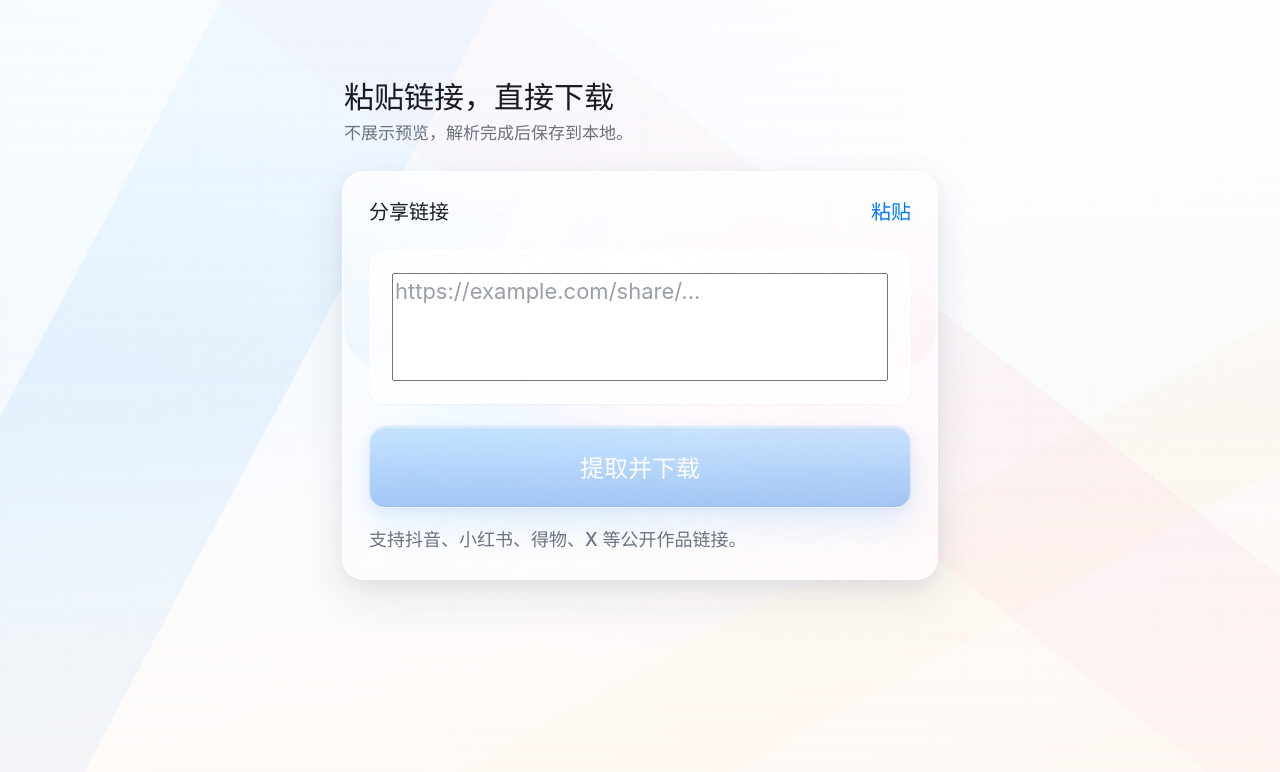
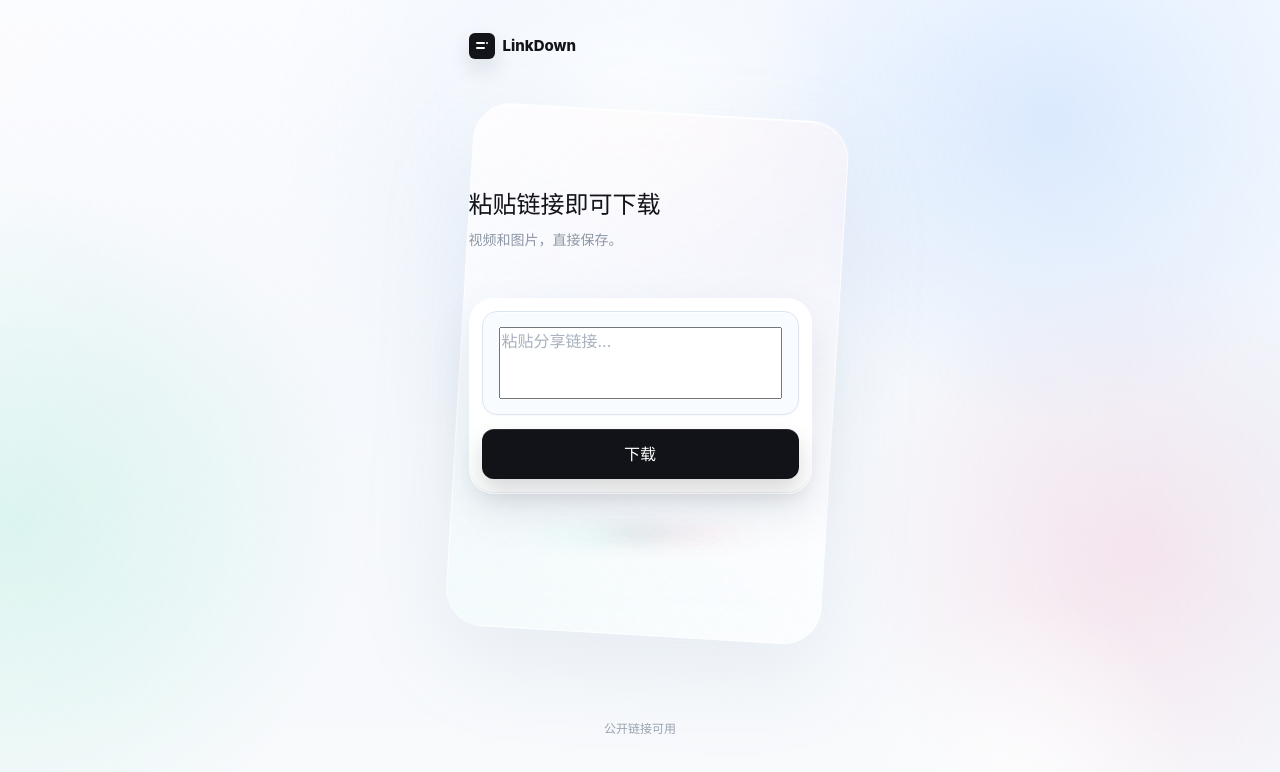
Before and after one commit to menglaomeng/link-media-saver, a Vue app in the folder frontend/: page / in a window 1280 px wide. Shown: the top 772 px of the page. Built offline with nearby package versions, Linux system fonts and the light colour scheme; no server answers.

Commit message:
Polish downloader landing style

```diff
--- a/frontend/src/components/ExtractForm.vue
+++ b/frontend/src/components/ExtractForm.vue
@@ -6,7 +6,6 @@ defineProps<{
 }>()
 
 const emit = defineEmits<{
-  paste: []
   submit: []
   'update:modelValue': [value: string]
 }>()
@@ -14,18 +13,11 @@ const emit = defineEmits<{
 
 <template>
   <form class="extract-form" @submit.prevent="emit('submit')">
-    <div class="form-head">
-      <span>分享链接</span>
-      <button class="paste-button" type="button" @click="emit('paste')">
-        粘贴
-      </button>
-    </div>
-
     <van-field
       :model-value="modelValue"
       class="link-field"
       type="textarea"
-      placeholder="https://example.com/share/..."
+      placeholder="粘贴分享链接..."
       :rows="3"
       :border="false"
       aria-label="分享链接"
@@ -42,9 +34,7 @@ const emit = defineEmits<{
       :disabled="!canSubmit"
       aria-label="提取"
     >
-      提取并下载
+      下载
     </van-button>
-
-    <p class="form-note">支持抖音、小红书、得物、X 等公开作品链接。</p>
   </form>
 </template>
--- a/frontend/src/pages/MediaExtractorPage.vue
+++ b/frontend/src/pages/MediaExtractorPage.vue
@@ -15,7 +15,6 @@ const {
   hasResult,
   linkText,
   loading,
-  pasteFromClipboard,
   progressDetail,
   progressPercent,
   progressText
@@ -25,9 +24,16 @@ const {
 <template>
   <main class="shell">
     <section class="workspace">
+      <div class="brand-row" aria-label="LinkDown">
+        <span class="brand-mark" aria-hidden="true">
+          <span></span>
+        </span>
+        <span class="brand-word">LinkDown</span>
+      </div>
+
       <header class="hero-copy">
-        <h1>粘贴链接，直接下载</h1>
-        <p>不展示预览，解析完成后保存到本地。</p>
+        <h1>粘贴链接即可下载</h1>
+        <p>视频和图片，直接保存。</p>
       </header>
 
       <div class="download-card" :class="{ active: hasResult }">
@@ -35,7 +41,6 @@ const {
           v-model="linkText"
           :can-submit="canSubmit"
           :loading="loading"
-          @paste="pasteFromClipboard"
           @submit="extractMedia"
         />
 
@@ -51,6 +56,8 @@ const {
           :visible="hasResult"
         />
       </div>
+
+      <p class="fine-print">公开链接可用</p>
     </section>
   </main>
 </template>
--- a/frontend/src/styles.css
+++ b/frontend/src/styles.css
@@ -1,24 +1,14 @@
 :root {
-  --paper: oklch(0.984 0.006 246);
-  --page-gradient:
-    linear-gradient(180deg, rgba(255, 255, 255, 0.76) 0%, rgba(249, 252, 255, 0.5) 48%, rgba(255, 250, 246, 0.72) 100%),
-    linear-gradient(118deg, transparent 0 13%, rgba(24, 143, 255, 0.16) 13% 29%, transparent 29% 100%),
-    linear-gradient(38deg, transparent 0 54%, rgba(255, 110, 158, 0.12) 54% 68%, transparent 68% 100%),
-    linear-gradient(151deg, transparent 0 68%, rgba(255, 207, 92, 0.1) 68% 78%, transparent 78% 100%),
-    linear-gradient(154deg, oklch(0.946 0.026 243) 0%, oklch(0.99 0.004 250) 48%, oklch(0.972 0.018 58) 100%);
-  --surface: oklch(0.992 0.003 258);
-  --surface-soft: oklch(0.998 0.002 258);
-  --glass-fill: rgba(255, 255, 255, 0.52);
-  --glass-fill-strong: rgba(255, 255, 255, 0.76);
-  --glass-edge: rgba(255, 255, 255, 0.84);
-  --glass-shadow: rgba(32, 43, 60, 0.14);
-  --ink: oklch(0.225 0.012 258);
-  --muted: oklch(0.585 0.018 258);
-  --line: color-mix(in oklch, var(--ink) 12%, transparent);
-  --line-strong: color-mix(in oklch, var(--ink) 18%, transparent);
-  --accent: oklch(0.61 0.235 258);
-  --danger: oklch(0.52 0.22 25);
-  --warning: oklch(0.46 0.105 70);
+  --paper: #f7f9fc;
+  --ink: #12141a;
+  --muted: #8e97a5;
+  --soft: #f8fbff;
+  --line: #dde5f0;
+  --line-strong: #d0dae8;
+  --button: #111318;
+  --danger: #c93232;
+  --warning: #9a6a13;
+  --accent: #1a73ff;
   color: var(--ink);
   background: var(--paper);
   font-family:
@@ -34,14 +24,19 @@
   box-sizing: border-box;
 }
 
+html,
+body,
+#app {
+  min-height: 100%;
+}
+
 body {
   min-width: 320px;
   min-height: 100vh;
   min-height: 100dvh;
   margin: 0;
-  background: var(--page-gradient);
-  background-attachment: fixed;
   overflow-x: hidden;
+  background: var(--paper);
 }
 
 button,
@@ -60,203 +55,212 @@ a {
   display: grid;
   align-items: start;
   justify-items: center;
+  min-height: 100vh;
+  min-height: 100dvh;
+  padding: 30px 16px 52px;
   overflow: hidden;
   isolation: isolate;
-  min-height: 100vh;
-  min-height: 100dvh;
-  padding: clamp(52px, 10vh, 88px) 18px clamp(24px, 5vh, 44px);
-  background: var(--page-gradient);
-  background-attachment: fixed;
+  background:
+    radial-gradient(circle at 82% 15%, rgba(122, 178, 255, 0.24), transparent 24%),
+    radial-gradient(circle at 1% 65%, rgba(134, 232, 202, 0.26), transparent 25%),
+    radial-gradient(circle at 89% 69%, rgba(246, 164, 190, 0.24), transparent 23%),
+    linear-gradient(180deg, #fbfcff 0%, #f5f8fc 48%, #f8fafc 100%);
 }
 
 .shell::before {
   position: absolute;
-  inset: 0;
+  inset: -120px -80px;
   z-index: -2;
   content: "";
   background:
-    linear-gradient(90deg, color-mix(in oklch, var(--ink) 2.6%, transparent) 1px, transparent 1px),
-    linear-gradient(180deg, color-mix(in oklch, var(--ink) 1.8%, transparent) 1px, transparent 1px),
-    repeating-linear-gradient(132deg, transparent 0 16px, rgba(255, 255, 255, 0.2) 16px 17px),
-    linear-gradient(180deg, rgba(255, 255, 255, 0.68), transparent 44%, rgba(255, 248, 242, 0.62));
-  background-size: 64px 100%, 100% 64px, 28px 28px, auto;
-  opacity: 0.72;
-  mask-image: linear-gradient(180deg, transparent, rgba(0, 0, 0, 0.34) 16%, rgba(0, 0, 0, 0.24) 84%, transparent);
+    radial-gradient(circle at 50% 24%, rgba(255, 255, 255, 0.92), transparent 19%),
+    radial-gradient(circle at 50% 24%, rgba(185, 218, 255, 0.2), transparent 34%),
+    linear-gradient(125deg, rgba(255, 255, 255, 0.24), transparent 38%),
+    linear-gradient(245deg, rgba(221, 238, 255, 0.3), transparent 35%);
+  filter: blur(1px);
 }
 
 .shell::after {
   position: absolute;
-  top: calc(50% - 122px);
-  left: 50%;
-  z-index: -1;
-  width: min(620px, 88vw);
-  height: 188px;
+  right: 6%;
+  bottom: -18%;
+  z-index: -2;
+  width: 360px;
+  height: 360px;
   content: "";
-  border: 1px solid rgba(255, 255, 255, 0.3);
-  background:
-    linear-gradient(104deg, rgba(255, 255, 255, 0.44), rgba(255, 255, 255, 0.1) 56%, rgba(255, 255, 255, 0.34)),
-    linear-gradient(90deg, transparent, rgba(24, 143, 255, 0.18), rgba(255, 110, 158, 0.12), rgba(255, 207, 92, 0.09), transparent);
-  backdrop-filter: blur(10px) saturate(1.25);
-  -webkit-backdrop-filter: blur(10px) saturate(1.25);
-  clip-path: polygon(8% 28%, 96% 0, 88% 62%, 0 100%);
-  box-shadow:
-    0 44px 130px rgba(24, 143, 255, 0.14),
-    0 82px 140px rgba(255, 110, 158, 0.09);
-  opacity: 0.76;
-  transform: translateX(-50%) rotate(-2deg);
-  transform-origin: center;
+  background: radial-gradient(circle, rgba(255, 255, 255, 0.78), transparent 66%);
+  opacity: 0.8;
 }
 
 .workspace {
   position: relative;
-  display: grid;
-  gap: 26px;
-  justify-items: stretch;
-  width: min(596px, 100%);
-  margin: 0 auto;
+  z-index: 1;
+  width: min(343px, 100%);
+}
+
+.workspace::before {
+  position: absolute;
+  top: 82px;
+  left: 2px;
+  z-index: -1;
+  width: min(374px, calc(100% + 32px));
+  height: min(522px, calc(100vh - 210px));
+  height: min(522px, calc(100dvh - 210px));
+  min-height: 420px;
+  content: "";
+  border: 1px solid rgba(255, 255, 255, 0.7);
+  border-radius: 38px;
+  background:
+    linear-gradient(144deg, rgba(255, 255, 255, 0.74), rgba(246, 250, 255, 0.42) 44%, rgba(255, 255, 255, 0.62)),
+    linear-gradient(26deg, rgba(167, 240, 218, 0.16), transparent 38%, rgba(250, 174, 199, 0.14)),
+    rgba(255, 255, 255, 0.2);
+  box-shadow:
+    inset 0 1px 0 rgba(255, 255, 255, 0.74),
+    0 32px 90px rgba(137, 161, 190, 0.14);
+  transform: rotate(3.4deg);
+  transform-origin: 50% 12%;
+  backdrop-filter: blur(28px) saturate(1.28);
+  -webkit-backdrop-filter: blur(28px) saturate(1.28);
+}
+
+.brand-row {
+  display: flex;
+  align-items: center;
+  min-height: 32px;
+}
+
+.brand-mark {
+  position: relative;
+  display: inline-flex;
+  width: 26px;
+  height: 26px;
+  margin-right: 8px;
+  border-radius: 6px;
+  background: var(--ink);
+  box-shadow: 0 10px 22px rgba(18, 20, 26, 0.12);
+}
+
+.brand-mark span,
+.brand-mark::before,
+.brand-mark::after {
+  position: absolute;
+  left: 7px;
+  width: 9px;
+  height: 2px;
+  content: "";
+  border-radius: 999px;
+  background: #ffffff;
+}
+
+.brand-mark span {
+  top: 9px;
+}
+
+.brand-mark::before {
+  top: 14px;
+}
+
+.brand-mark::after {
+  top: 9px;
+  left: 17px;
+  width: 2px;
+  height: 2px;
+}
+
+.brand-word {
+  color: var(--ink);
+  font-size: 15px;
+  font-weight: 760;
+  letter-spacing: 0;
+  line-height: 20px;
 }
 
 .hero-copy {
-  display: grid;
-  gap: 7px;
-  padding: 0 2px;
+  min-height: 114px;
+  margin-top: 100px;
+  padding-top: 26px;
 }
 
 .hero-copy h1 {
   margin: 0;
   color: var(--ink);
-  font-size: clamp(24px, 4vw, 30px);
-  font-weight: 760;
+  font-size: 24px;
+  font-weight: 780;
   letter-spacing: 0;
-  line-height: 1.16;
+  line-height: 34px;
 }
 
 .hero-copy p {
-  margin: 0;
-  color: color-mix(in oklch, var(--muted) 90%, var(--ink));
-  font-size: clamp(14px, 2.2vw, 17px);
-  font-weight: 520;
-  line-height: 1.35;
+  margin: 8px 0 0;
+  color: var(--muted);
+  font-size: 14px;
+  font-weight: 420;
+  letter-spacing: 0;
+  line-height: 20px;
 }
 
 .download-card {
   position: relative;
   display: grid;
-  gap: 20px;
   width: 100%;
-  padding: 26px;
-  overflow: hidden;
-  border: 1px solid var(--glass-edge);
-  border-radius: 22px;
+  min-height: 196px;
+  margin-top: 22px;
+  padding: 12px;
+  border: 1px solid rgba(255, 255, 255, 0.86);
+  border-radius: 25px;
   background:
-    linear-gradient(138deg, rgba(255, 255, 255, 0.84), rgba(255, 255, 255, 0.38) 44%, rgba(255, 255, 255, 0.64)),
-    linear-gradient(180deg, rgba(255, 255, 255, 0.32), rgba(255, 255, 255, 0.12)),
-    linear-gradient(135deg, rgba(24, 143, 255, 0.07), transparent 42%, rgba(255, 110, 158, 0.055));
+    linear-gradient(180deg, rgba(255, 255, 255, 0.86), rgba(255, 255, 255, 0.64)),
+    rgba(255, 255, 255, 0.64);
   box-shadow:
-    0 16px 42px rgba(32, 43, 60, 0.1),
-    0 5px 16px rgba(68, 126, 177, 0.06),
-    inset 0 1px 0 rgba(255, 255, 255, 0.92),
-    inset 0 -1px 0 rgba(255, 255, 255, 0.34);
-  backdrop-filter: blur(30px) saturate(1.55);
-  -webkit-backdrop-filter: blur(30px) saturate(1.55);
-}
-
-.download-card::before {
-  position: absolute;
-  inset: 1px 1px auto;
-  z-index: 0;
-  height: 48%;
-  content: "";
-  border-radius: 21px 21px 40px 40px;
-  background:
-    linear-gradient(180deg, rgba(255, 255, 255, 0.78), rgba(255, 255, 255, 0.24) 62%, transparent),
-    linear-gradient(112deg, transparent 0 28%, rgba(255, 255, 255, 0.44) 28% 37%, transparent 37% 100%),
-    linear-gradient(90deg, rgba(24, 143, 255, 0.08), transparent 48%, rgba(255, 110, 158, 0.06));
-  opacity: 0.7;
-  pointer-events: none;
+    0 18px 42px rgba(71, 91, 118, 0.12),
+    0 1px 0 rgba(255, 255, 255, 0.84) inset,
+    0 -1px 0 rgba(206, 216, 228, 0.38) inset;
+  backdrop-filter: blur(26px) saturate(1.2);
+  -webkit-backdrop-filter: blur(26px) saturate(1.2);
 }
 
 .download-card::after {
   position: absolute;
-  top: 10px;
-  right: 12px;
-  z-index: 0;
-  width: 132px;
-  height: 132px;
+  top: calc(100% + 34px);
+  left: 55px;
+  width: 232px;
+  height: 14px;
   content: "";
+  border-radius: 999px;
   background:
-    linear-gradient(90deg, rgba(255, 255, 255, 0.24) 1px, transparent 1px),
-    linear-gradient(180deg, rgba(255, 255, 255, 0.2) 1px, transparent 1px);
-  background-size: 13px 13px;
-  opacity: 0.34;
-  mask-image: linear-gradient(135deg, rgba(0, 0, 0, 0.7), transparent 76%);
+    linear-gradient(90deg, transparent, rgba(167, 240, 218, 0.24), rgba(32, 40, 52, 0.16), rgba(246, 164, 190, 0.25), transparent);
+  filter: blur(10px);
+  opacity: 0.86;
   pointer-events: none;
-}
-
-.download-card > * {
-  position: relative;
-  z-index: 1;
-}
-
-.download-card.active {
-  gap: 20px;
-}
-
-.card-copy {
-  display: grid;
-  gap: 5px;
-  padding: 0 1px;
-}
-
-.card-copy h1 {
-  margin: 0;
-  color: var(--ink);
-  font-size: 16.5px;
-  font-weight: 760;
-  line-height: 1.25;
-}
-
-.card-copy p {
-  margin: 0;
-  color: color-mix(in oklch, var(--muted) 90%, var(--ink));
-  font-size: 12.5px;
-  line-height: 1.45;
 }
 
 .extract-form {
   display: grid;
-  gap: 22px;
-}
-
-.form-head {
-  display: flex;
-  align-items: center;
-  justify-content: space-between;
-  gap: 16px;
-  min-height: 28px;
-  color: var(--ink);
-  font-size: 20px;
-  font-weight: 760;
-  line-height: 1.25;
+  row-gap: 12px;
 }
 
 .link-field.van-cell {
   display: flex;
   align-items: flex-start;
-  height: auto;
-  min-height: 154px;
-  padding: 22px;
-  border: 1px solid rgba(255, 255, 255, 0.7);
-  border-radius: 16px;
-  background:
-    linear-gradient(145deg, rgba(255, 255, 255, 0.58), rgba(255, 255, 255, 0.28)),
-    rgba(255, 255, 255, 0.42);
+  width: 100%;
+  height: 104px;
+  min-height: 104px;
+  padding: 15px 16px;
+  overflow: hidden;
+  border: 1px solid var(--line);
+  border-radius: 15px;
+  background: rgba(248, 251, 255, 0.88);
   box-shadow:
-    0 1px 2px rgba(30, 41, 59, 0.04),
-    inset 0 1px 0 rgba(255, 255, 255, 0.78),
-    inset 0 -1px 0 rgba(255, 255, 255, 0.28);
-  backdrop-filter: blur(18px) saturate(1.35);
-  -webkit-backdrop-filter: blur(18px) saturate(1.35);
+    inset 0 1px 0 rgba(255, 255, 255, 0.92),
+    0 1px 2px rgba(32, 43, 60, 0.03);
+  transition:
+    border-color 150ms ease,
+    box-shadow 150ms ease,
+    background 150ms ease;
+}
+
+.link-field.van-cell::after {
+  display: none;
 }
 
 .link-field .van-cell__value,
@@ -271,47 +275,23 @@ a {
 
 .link-field .van-field__control {
   flex: 1;
-  height: auto;
-  min-height: 108px;
+  min-height: 72px;
   color: var(--ink);
-  font-size: 22px;
-  line-height: 1.45;
+  font-size: 16px;
+  font-weight: 420;
+  line-height: 22px;
   resize: none;
 }
 
-.link-field .van-field__button {
-  padding-left: 0;
-}
-
-.paste-button {
-  display: inline-flex;
-  align-items: center;
-  justify-content: flex-end;
-  height: 30px;
-  padding: 0;
-  border: 0;
-  background: transparent;
-  color: var(--accent);
-  font-size: 20px;
-  font-weight: 700;
-  cursor: pointer;
-  transition: opacity 140ms ease;
-}
-
-.paste-button:active {
-  opacity: 0.58;
-}
-
 .link-field .van-field__control::placeholder {
-  color: color-mix(in oklch, var(--muted) 72%, var(--surface-soft));
+  color: #a8b1bf;
 }
 
 .link-field:focus-within {
-  border-color: rgba(255, 255, 255, 0.82);
+  border-color: rgba(17, 19, 24, 0.34);
+  background: rgba(250, 252, 255, 0.96);
   box-shadow:
-    0 0 0 1px rgba(24, 143, 255, 0.12),
-    0 8px 18px rgba(68, 126, 177, 0.06),
-    inset 0 1px 0 rgba(255, 255, 255, 0.86);
+    inset 0 1px 0 rgba(255, 255, 255, 0.94);
 }
 
 .primary-button,
@@ -323,81 +303,62 @@ a {
   cursor: pointer;
   text-decoration: none;
   transition:
-    background 140ms ease,
-    color 140ms ease,
     opacity 140ms ease,
-    transform 140ms ease;
+    transform 140ms ease,
+    box-shadow 140ms ease;
 }
 
-.primary-button {
-  gap: 6px;
-  height: 82px;
-  min-height: 82px;
-  border-radius: 16px;
-  background:
-    linear-gradient(180deg, rgba(255, 255, 255, 0.48), rgba(255, 255, 255, 0.1)),
-    linear-gradient(180deg, rgba(10, 132, 255, 0.98), rgba(0, 101, 229, 0.96));
-  border: 1px solid rgba(255, 255, 255, 0.56);
-  color: oklch(0.99 0.003 252);
-  font-size: 24px;
-  font-weight: 700;
+.primary-button.van-button {
+  height: 50px;
+  min-height: 50px;
+  border: 0;
+  border-radius: 12px;
+  background: var(--button);
+  color: #ffffff;
+  font-size: 16px;
+  font-weight: 740;
+  line-height: 21px;
   box-shadow:
-    0 18px 36px rgba(10, 132, 255, 0.26),
-    0 4px 12px rgba(0, 79, 184, 0.16),
-    inset 0 1px 0 rgba(255, 255, 255, 0.5),
-    inset 0 -1px 0 rgba(0, 65, 160, 0.22);
-  backdrop-filter: blur(18px) saturate(1.5);
-  -webkit-backdrop-filter: blur(18px) saturate(1.5);
-}
-
-.form-note {
-  margin: -3px 0 0;
-  color: color-mix(in oklch, var(--muted) 92%, var(--ink));
-  font-size: 18px;
-  font-weight: 520;
-  line-height: 1.45;
-}
-
-.primary-button:not(:disabled):hover,
-.download-button:hover {
-  transform: translateY(-1px);
+    0 13px 24px rgba(17, 19, 24, 0.16),
+    inset 0 1px 0 rgba(255, 255, 255, 0.1);
 }
 
 .primary-button:not(:disabled):active,
 .download-button:active {
-  transform: translateY(0);
+  transform: translateY(1px);
 }
 
 .primary-button:disabled {
   cursor: not-allowed;
-  opacity: 0.42;
+  opacity: 1;
 }
 
 .primary-button:focus-visible,
 .download-button:focus-visible,
 .link-field:focus-visible {
-  outline: 2px solid color-mix(in oklch, var(--accent) 46%, transparent);
+  outline: 2px solid rgba(26, 115, 255, 0.2);
   outline-offset: 2px;
 }
 
-.spin {
-  animation: spin 900ms linear infinite;
-}
-
-@keyframes spin {
-  to {
-    transform: rotate(360deg);
-  }
+.fine-print {
+  margin: 226px 0 0;
+  color: #9aa3af;
+  font-size: 12px;
+  font-weight: 430;
+  letter-spacing: 0;
+  line-height: 18px;
+  text-align: center;
 }
 
 .notice {
   display: flex;
-  gap: 8px;
   align-items: flex-start;
+  margin-top: 10px;
   padding: 9px 10px;
-  border: 1px solid color-mix(in srgb, currentColor 18%, transparent);
-  border-radius: 8px;
-  background: color-mix(in srgb, currentColor 7%, var(--surface-soft));
+  border: 1px solid color-mix(in srgb, currentColor 16%, transparent);
+  border-radius: 10px;
+  background: color-mix(in srgb, currentColor 6%, rgba(255, 255, 255, 0.82));
+  column-gap: 8px;
   font-size: 12px;
   line-height: 1.45;
 }
@@ -412,41 +373,43 @@ a {
 
 .download-progress {
   display: grid;
-  gap: 9px;
-  padding: 10px 11px;
-  border: 1px solid var(--line);
-  border-radius: 8px;
-  background: color-mix(in oklch, var(--surface-soft) 76%, transparent);
+  margin-top: 10px;
+  padding: 9px 10px;
+  border: 1px solid rgba(221, 229, 240, 0.86);
+  border-radius: 12px;
+  background: rgba(249, 251, 255, 0.72);
+  row-gap: 8px;
 }
 
 .progress-head {
   display: flex;
   align-items: center;
   justify-content: space-between;
-  gap: 12px;
   color: var(--ink);
-  font-size: 12.5px;
-  font-weight: 700;
+  column-gap: 12px;
+  font-size: 12px;
+  font-weight: 680;
 }
 
 .progress-head strong {
-  color: var(--accent);
-  font-size: 11.5px;
+  color: var(--muted);
+  font-size: 11px;
+  font-weight: 650;
 }
 
 .progress-track {
   height: 4px;
   overflow: hidden;
   border-radius: 999px;
-  background: color-mix(in oklch, var(--ink) 10%, transparent);
+  background: rgba(18, 20, 26, 0.08);
 }
 
 .progress-bar {
   display: block;
   height: 100%;
-  min-width: 16px;
+  min-width: 14px;
   border-radius: inherit;
-  background: var(--accent);
+  background: var(--button);
   transition: width 160ms ease;
 }
 
@@ -454,16 +417,26 @@ a {
   margin: 0;
   overflow: hidden;
   color: var(--muted);
-  font-size: 11.5px;
-  line-height: 1.4;
+  font-size: 11px;
+  line-height: 1.35;
   text-overflow: ellipsis;
   white-space: nowrap;
+}
+
+.spin {
+  animation: spin 900ms linear infinite;
+}
+
+@keyframes spin {
+  to {
+    transform: rotate(360deg);
+  }
 }
 
 .result {
   position: relative;
   display: grid;
-  gap: 10px;
+  row-gap: 10px;
 }
 
 .caption-text {
@@ -495,7 +468,7 @@ a {
   overflow: hidden;
   border: 0;
   border-radius: 9px;
-  background: var(--surface-soft);
+  background: var(--soft);
 }
 
 .media-card.is-video {
@@ -524,7 +497,7 @@ a {
   overflow: hidden;
   border: 0;
   padding: 0;
-  background: #f7f7f9;
+  background: #f7f8fa;
   color: var(--muted);
 }
 
@@ -583,7 +556,6 @@ a {
   bottom: 8px;
   z-index: 2;
   display: flex;
-  gap: 0;
   align-items: center;
   opacity: 0;
   transform: translateY(3px);
@@ -612,8 +584,6 @@ a {
 }
 
 .download-button {
-  appearance: none;
-  gap: 4px;
   min-width: 58px;
   height: 30px;
   padding: 0 9px;
@@ -621,9 +591,11 @@ a {
   border-radius: 999px;
   background: rgba(255, 255, 255, 0.92);
   color: var(--ink);
+  column-gap: 4px;
   font-size: 12px;
   font-weight: 700;
   backdrop-filter: blur(18px);
+  -webkit-backdrop-filter: blur(18px);
 }
 
 .download-button:disabled {
@@ -633,72 +605,35 @@ a {
 
 @media (max-width: 560px) {
   .shell {
-    padding: clamp(34px, 7vh, 58px) 18px clamp(20px, 4vh, 34px);
+    padding-right: 16px;
+    padding-left: 16px;
   }
 
   .workspace {
-    width: min(100%, 414px);
-    gap: 24px;
+    width: min(343px, 100%);
+  }
+}
+
+@media (max-height: 760px) {
+  .hero-copy {
+    margin-top: 64px;
   }
 
-  .download-card {
-    padding: 20px;
-    border-radius: 18px;
+  .workspace::before {
+    top: 70px;
+    height: min(456px, calc(100vh - 170px));
+    height: min(456px, calc(100dvh - 170px));
+    min-height: 360px;
   }
 
-  .hero-copy h1 {
-    font-size: 30px;
-  }
-
-  .hero-copy p {
-    font-size: 16px;
-  }
-
-  .form-head {
-    font-size: 17px;
-  }
-
-  .paste-button {
-    font-size: 17px;
-  }
-
-  .link-field.van-cell {
-    min-height: 132px;
-    padding: 18px;
-    border-radius: 15px;
-  }
-
-  .link-field .van-field__control {
-    min-height: 96px;
-    font-size: 16px;
-  }
-
-  .primary-button {
-    height: 58px;
-    min-height: 58px;
-    font-size: 18px;
-  }
-
-  .form-note {
-    font-size: 14px;
-  }
-
-  .actions {
-    opacity: 1;
-    transform: none;
-    pointer-events: auto;
+  .fine-print {
+    margin-top: 104px;
   }
 }
 
 @supports (height: 100dvh) {
   .shell {
-    padding-block: clamp(52px, 10dvh, 88px) clamp(24px, 5dvh, 44px);
-  }
-
-  @media (max-width: 560px) {
-    .shell {
-      padding-block: clamp(34px, 7dvh, 58px) clamp(20px, 4dvh, 34px);
-    }
+    min-height: 100dvh;
   }
 }
 
```
